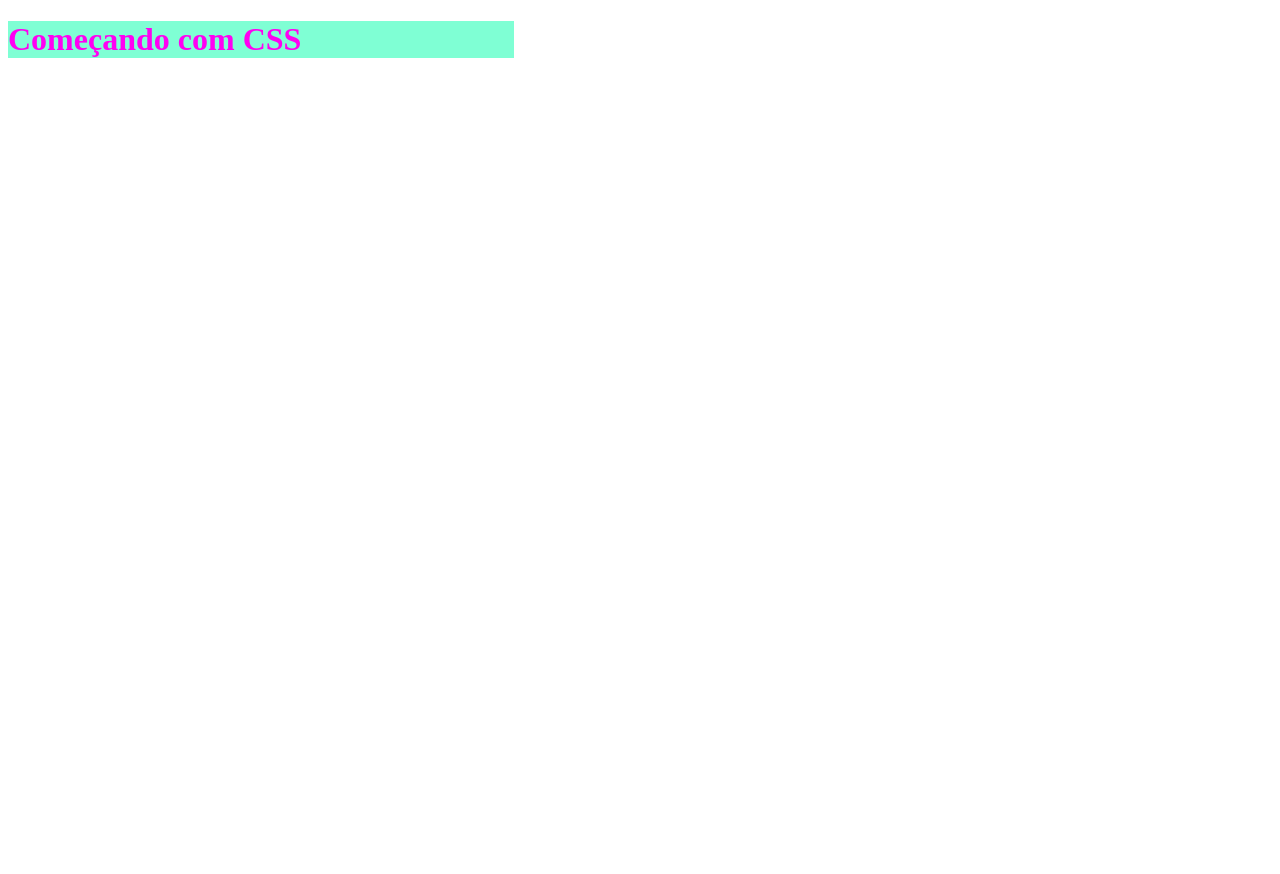
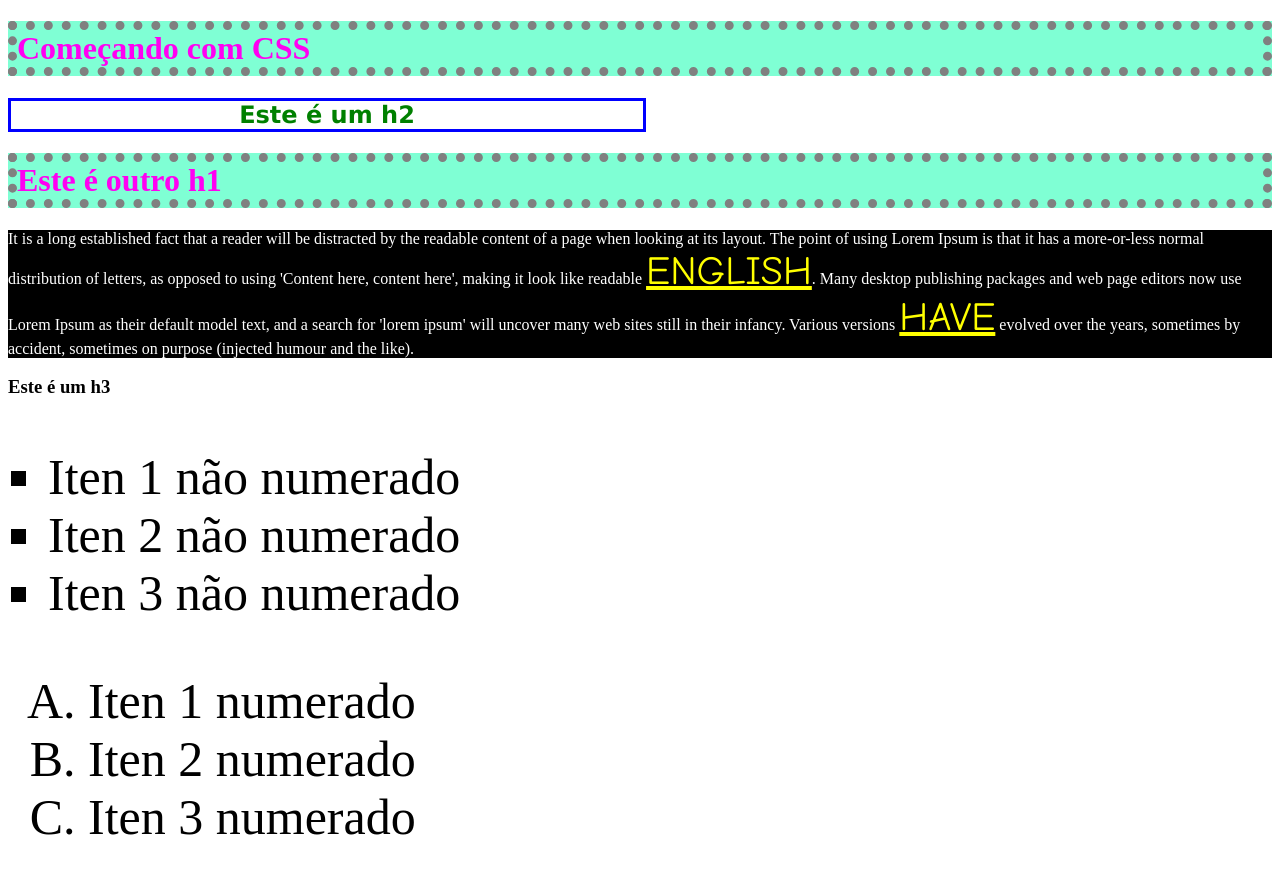
Before and after one commit to Andreiasantoss/css_playground, a plain HTML site: page index.html in a window 1280 px wide. Before the commit the page ends 800 px from the top, so only its background shows below. Drawn offline with Linux system fonts and the light colour scheme.

Commit message:
Explicado varias propriedades do css

```diff
--- a/css/style.css
+++ b/css/style.css
@@ -1,18 +1,40 @@
-html{
-    font-size: 5x;
+h1{
+    color:rgb(255, 0, 242);
+    font-siza: 3rem;
+    background-color: aquamarine;
+    border: 9px dotted gray;
+    windth: 50%
 }
 
-div{
-    font-size:1em;
+h2{
+    font-family: 'Lucida Sans';
+    font-weight: bold;
+    color: green;
+    text-align: center;
+    border: solid blue;
+    width: 50%;
 }
 
+p{
+    background-color: black;
+    color: #ffffff;
+}
 
-h1 {
-    color: rgb(51, 255, 0);
+span{
+    font-size: 40px;
+    font-family: 'comic sans ms';
+    color: yellow;
+    text-decoration: underline;
+    text-transform: uppercase;
 }
-h1{
-    color:rgb(255, 0, 242);
-    font-siza: 1rem;
-    background-color: aquamarine;
-    width: 40%
+
+ul{
+    font-size: 50px;
+    list-style: square;
 }
+
+ol{
+    font-size: 50px;
+    list-style: upper-latin;
+    margin-left: 40px;
+}
--- a/index.html
+++ b/index.html
@@ -8,9 +8,24 @@
 <link rel="stylesheet" href="./css/style.css">
 </head>
 <body>
-    <div>
-    <h1>Começando com CSS</h1>
+      <h1>Começando com CSS</h1>
+<h2>Este é um h2</h2>
+<h1>Este é outro h1</h1>
+<p>
+    It is a long established fact that a reader will be distracted by the readable content of a page when looking at its layout. The point of using Lorem Ipsum is that it has a more-or-less normal distribution of letters, as opposed to using 'Content here, content here', making it look like readable <span>English</span>. Many desktop publishing packages and web page editors now use Lorem Ipsum as their default model text, and a search for 'lorem ipsum' will uncover many web sites still in their infancy. Various versions <span>have</span> evolved over the years, sometimes by accident, sometimes on purpose (injected humour and the like).
+</p>
+<div>
+    <h3>Este é um h3</h3>
 </div>
-
+<ul>
+    <li>Iten 1 não numerado</li>
+    <li>Iten 2 não numerado</li>
+    <li>Iten 3 não numerado</li>
+</ul>
+<ol>
+    <li> Iten 1 numerado</li>
+    <li> Iten 2 numerado</li>
+    <li> Iten 3 numerado</li>
+</ol>
 </body>
 </html>
```
